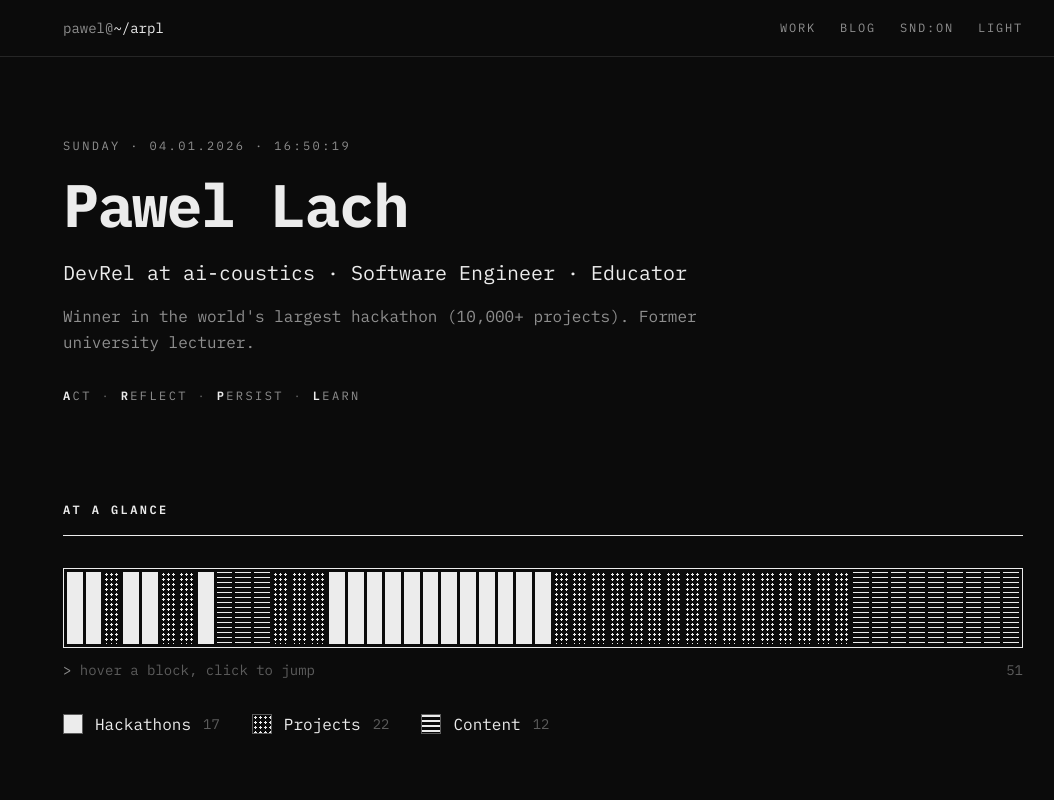
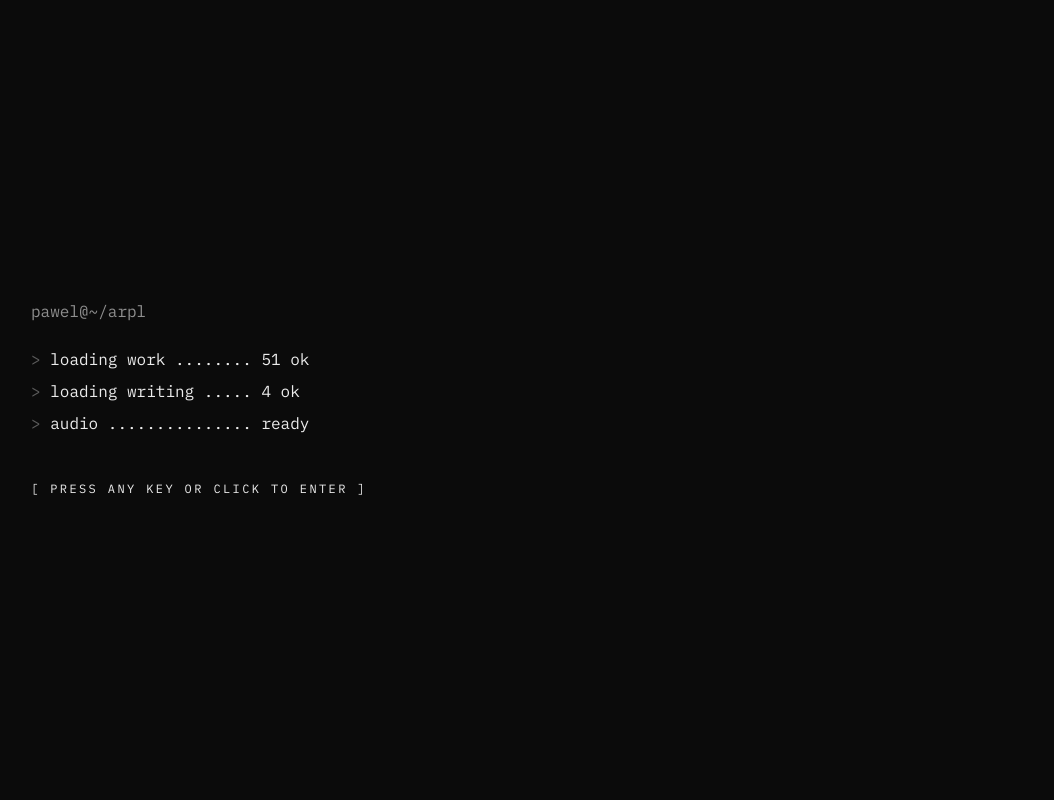
Before and after one commit to LachPawel/ARPL, a React (Vite) app: page / in a window 1280 px wide. Shown: the top 800 px of the page, without its empty margins (97-1151 px from the left). Built offline with nearby package versions, Linux system fonts and the light colour scheme.

Commit message:
fix: sound

```diff
--- a/src/App.tsx
+++ b/src/App.tsx
@@ -2,10 +2,12 @@ import React from 'react';
 import { BrowserRouter, Routes, Route } from 'react-router-dom';
 import { ThemeProvider } from './context/ThemeContext';
 import { HomePage, BlogPage, BlogPostPage } from './pages';
+import { BootScreen } from './components/layout';
 
 const App: React.FC = () => {
   return (
     <ThemeProvider>
+      <BootScreen />
       <BrowserRouter>
         <Routes>
           <Route path="/" element={<HomePage />} />
--- /dev/null
+++ b/src/components/layout/BootScreen.tsx
@@ -0,0 +1,98 @@
+import React, { useEffect, useRef, useState } from 'react';
+import { isSoundOn } from '../../lib/sound';
+import { workItems } from '../../data/work';
+import { blogPosts } from '../../data/posts';
+
+const SESSION_KEY = 'booted';
+export const BOOT_EVENT = 'arpl:boot';
+
+// Dot leaders padded to one width so the values line up
+const row = (label: string, value: string) => `${label} ${'.'.repeat(20 - label.length)} ${value}`;
+
+const lines = [
+  row('loading work', `${workItems.length} ok`),
+  row('loading writing', `${blogPosts.length} ok`),
+  row('audio', 'ready'),
+];
+
+const alreadyBooted = () => {
+  try {
+    return sessionStorage.getItem(SESSION_KEY) === '1';
+  } catch {
+    return false;
+  }
+};
+
+/**
+ * Terminal-style intro shown once per session while sound is on.
+ * Browsers only allow audio after a click or key press, so entering
+ * the site through this screen is what turns the sound on.
+ */
+export const BootScreen: React.FC = () => {
+  const [open, setOpen] = useState(() => isSoundOn() && !alreadyBooted());
+  const [shown, setShown] = useState(0);
+  const button = useRef<HTMLButtonElement>(null);
+
+  // Reveal the lines one by one
+  useEffect(() => {
+    if (!open) return;
+    const instant = window.matchMedia('(prefers-reduced-motion: reduce)').matches;
+    if (instant) {
+      setShown(lines.length + 1);
+      return;
+    }
+    const timers = Array.from({ length: lines.length + 1 }, (_, i) =>
+      setTimeout(() => setShown(i + 1), 250 + i * 220)
+    );
+    return () => timers.forEach(clearTimeout);
+  }, [open]);
+
+  useEffect(() => {
+    if (!open) return;
+    button.current?.focus();
+    document.body.style.overflow = 'hidden';
+
+    const enter = (e: Event) => {
+      // Keep shortcut keys (T, S) from also firing on the page underneath
+      e.stopPropagation();
+      try {
+        sessionStorage.setItem(SESSION_KEY, '1');
+      } catch {
+        // storage blocked, the screen shows again next visit
+      }
+      setOpen(false);
+      window.dispatchEvent(new Event(BOOT_EVENT));
+    };
+
+    window.addEventListener('click', enter, true);
+    window.addEventListener('keydown', enter, true);
+    return () => {
+      document.body.style.overflow = '';
+      window.removeEventListener('click', enter, true);
+      window.removeEventListener('keydown', enter, true);
+    };
+  }, [open]);
+
+  if (!open) return null;
+
+  return (
+    <div role="dialog" aria-label="Enter site" className="fixed inset-0 z-50 bg-bg flex items-center px-4 sm:px-8">
+      <div className="w-full max-w-5xl mx-auto text-sm sm:text-base space-y-2">
+        <p className="text-muted mb-6">pawel@~/arpl</p>
+        {lines.slice(0, shown).map((line) => (
+          <p key={line} className="whitespace-pre">
+            <span className="text-faint">&gt; </span>
+            {line}
+          </p>
+        ))}
+        {shown > lines.length && (
+          <div className="pt-8">
+            <button ref={button} className="kicker cursor">
+              [ press any key or click to enter ]
+            </button>
+          </div>
+        )}
+      </div>
+    </div>
+  );
+};
--- a/src/components/layout/index.ts
+++ b/src/components/layout/index.ts
@@ -2,3 +2,4 @@ export { Navigation } from './Navigation';
 export { ScrollProgressBar } from './ScrollProgressBar';
 export { Layout } from './Layout';
 export { Footer } from './Footer';
+export { BootScreen, BOOT_EVENT } from './BootScreen';
--- a/src/components/sections/HeroSection.tsx
+++ b/src/components/sections/HeroSection.tsx
@@ -1,6 +1,7 @@
 import React, { useEffect, useState } from 'react';
 import { Scramble } from '../ui';
 import { formatClock } from '../../utils/format';
+import { BOOT_EVENT } from '../layout/BootScreen';
 
 const motto = ['Act', 'Reflect', 'Persist', 'Learn'];
 
@@ -12,12 +13,20 @@ export const HeroSection: React.FC = () => {
     return () => clearInterval(id);
   }, []);
 
+  // Decode the name again, with sound, once the visitor enters through the boot screen
+  const [entered, setEntered] = useState(false);
+  useEffect(() => {
+    const onBoot = () => setEntered(true);
+    window.addEventListener(BOOT_EVENT, onBoot);
+    return () => window.removeEventListener(BOOT_EVENT, onBoot);
+  }, []);
+
   return (
     <section className="pt-12 sm:pt-20">
       <p className="kicker text-muted tabular-nums rise">{formatClock(now)}</p>
 
       <h1 className="mt-5 text-4xl sm:text-6xl font-bold tracking-tight">
-        <Scramble text="Pawel Lach" onView audible />
+        <Scramble text="Pawel Lach" onView active={entered} />
       </h1>
 
       <p className="mt-6 text-lg sm:text-xl rise" style={{ animationDelay: '100ms' }}>
--- a/src/components/ui/Scramble.tsx
+++ b/src/components/ui/Scramble.tsx
@@ -1,5 +1,4 @@
 import React, { useCallback, useEffect, useRef, useState } from 'react';
-import { sound } from '../../lib/sound';
 
 const GLYPHS = '!<>-_\\/[]{}=+*^?#01ABCDEFX';
 
@@ -14,8 +13,6 @@ interface ScrambleProps {
   onHover?: boolean;
   /** Scramble whenever this flips to true, e.g. when a parent row is hovered */
   active?: boolean;
-  /** Play a faint chatter while decoding */
-  audible?: boolean;
   className?: string;
 }
 
@@ -28,7 +25,6 @@ export const Scramble: React.FC<ScrambleProps> = ({
   onView = false,
   onHover = false,
   active = false,
-  audible = false,
   className = '',
 }) => {
   const [display, setDisplay] = useState(text);
@@ -49,11 +45,10 @@ export const Scramble: React.FC<ScrambleProps> = ({
         out += text[i] === ' ' ? ' ' : GLYPHS[Math.floor(Math.random() * GLYPHS.length)];
       }
       setDisplay(out);
-      if (audible && Math.random() < 0.35) sound.chatter();
       if (progress < 1) frame.current = requestAnimationFrame(step);
     };
     frame.current = requestAnimationFrame(step);
-  }, [text, audible]);
+  }, [text]);
 
   useEffect(() => {
     setDisplay(text);
--- a/src/lib/sound.ts
+++ b/src/lib/sound.ts
@@ -95,12 +95,6 @@ export const sound = {
       tone(440, 0, 0.06, 0.04, 'triangle');
       tone(660, 0.05, 0.06, 0.04, 'triangle');
     }),
-
-  /** Very quiet chatter while scrambled text resolves. */
-  chatter: () =>
-    play(() => {
-      tone(1200 + Math.random() * 1600, 0, 0.012, 0.012);
-    }),
 };
 
 export const isSoundOn = () => enabled;
--- a/src/pages/BlogPage.tsx
+++ b/src/pages/BlogPage.tsx
@@ -19,7 +19,7 @@ export const BlogPage: React.FC = () => {
       <section className="pt-12 sm:pt-20">
         <p className="kicker text-muted">Writing · {blogPosts.length} posts</p>
         <h1 className="mt-5 text-4xl sm:text-6xl font-bold tracking-tight">
-          <Scramble text="Blog" onView audible />
+          <Scramble text="Blog" onView />
         </h1>
         <p className="mt-6 max-w-2xl text-muted leading-relaxed">
           Thoughts on software engineering, hackathons, AI, and continuous learning.
```
